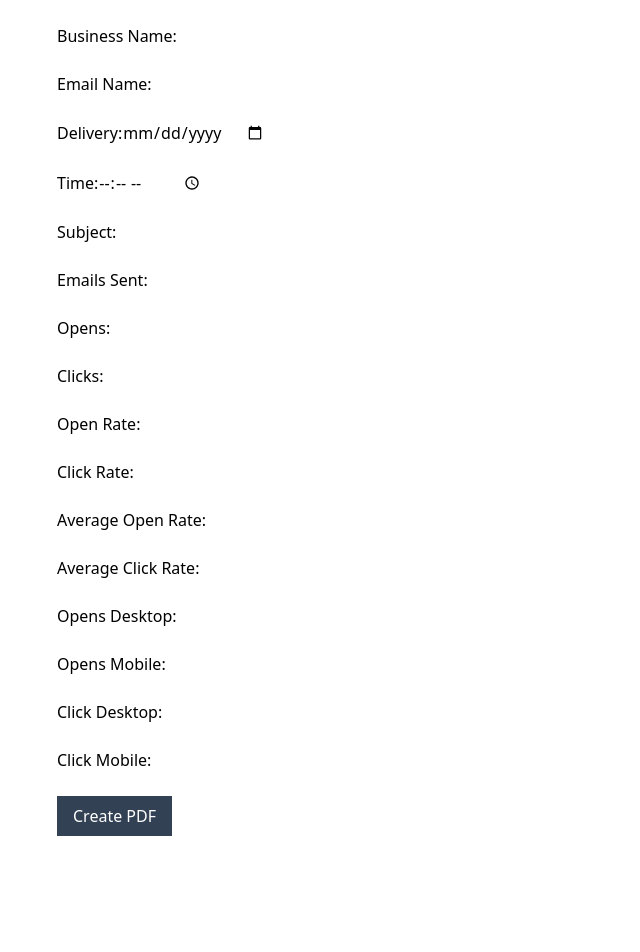
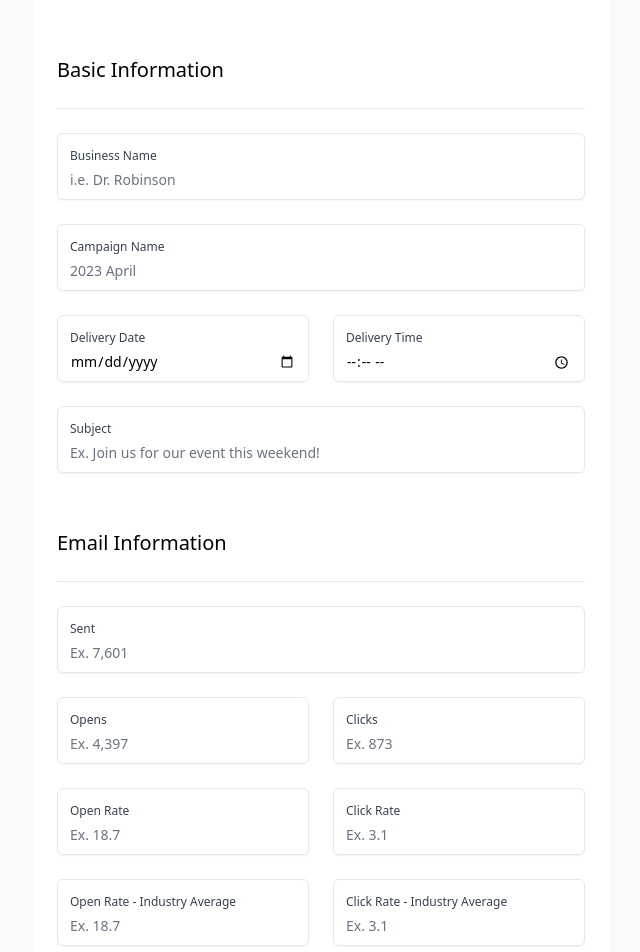
Before and after one commit to ermorrpheus/reporting-gen, a Next.js app: page / in a window 1280 px wide. Shown: the top 952 px of the page, without its empty margins (319-959 px from the left). Before the commit the page ends 860 px from the top, so only its background shows below. Built offline with nearby package versions, Linux system fonts and the light colour scheme; what @react-pdf/renderer would draw is missing.

Commit message:
new utils file in lib folder

```diff
--- a/package.json
+++ b/package.json
@@ -11,6 +11,7 @@
   "dependencies": {
     "@react-pdf/pdfkit": "^3.0.2",
     "@react-pdf/renderer": "^3.1.9",
+    "@tailwindcss/forms": "^0.5.3",
     "@types/chart.js": "^2.9.37",
     "@types/node": "18.15.11",
     "@types/react": "18.0.31",
--- /dev/null
+++ b/src/lib/types.ts
@@ -0,0 +1,25 @@
+export type FormData = {
+  businessName: string;
+  campaignName: string;
+  delivery: string;
+  time: string;
+  subject: string;
+  sent: string;
+  opens: string;
+  clicks: string;
+  openRate: string;
+  openPctDesktop: string;
+  openPctMobile: string;
+  clickRate: string;
+  clickPctDesktop: string;
+  clickPctMobile: string;
+  averageOpenRate: string;
+  averageClickRate: string;
+  clickPerformance: string;
+};
+
+export type ClickData = {
+  url: string;
+  clicks: number;
+  percentage: string;
+};
--- /dev/null
+++ b/src/lib/utils.ts
@@ -0,0 +1,37 @@
+import { ClickData } from "@/lib/types";
+
+export const formatDate = (dateString: string): string => {
+  const date = new Date(dateString);
+  const options: Intl.DateTimeFormatOptions = {
+    weekday: "long",
+    year: "numeric",
+    month: "long",
+    day: "numeric",
+  };
+  return date.toLocaleDateString("en-US", options);
+};
+
+export const formatTime = (time: string): string => {
+  const timeInput = time;
+  const [hours, minutes] = timeInput.split(":");
+  const date = new Date();
+  date.setHours(parseInt(hours));
+  date.setMinutes(parseInt(minutes));
+  return date.toLocaleTimeString("en-US", {
+    hour: "numeric",
+    minute: "numeric",
+    hour12: true,
+  });
+};
+
+export const convertToJSON = (inputData: string): ClickData[] => {
+  const lines = inputData.trim().split("\n");
+  return lines.map((line) => {
+    const [url, clicks, percentage] = line.trim().split("\t");
+    return {
+      url,
+      clicks: parseInt(clicks),
+      percentage,
+    };
+  });
+};
--- a/src/pages/index.tsx
+++ b/src/pages/index.tsx
@@ -3,25 +3,7 @@ import { Font, pdf, PDFViewer } from "@react-pdf/renderer";
 import { useState } from "react";
 
 import { MyDocument } from "../components/MyDocument";
-
-export type FormData = {
-  businessName: string;
-  subhead?: string;
-  delivery: string;
-  time: string;
-  subject: string;
-  sent: string;
-  opens: string;
-  clicks: string;
-  openRate: string;
-  openPctDesktop: string;
-  openPctMobile: string;
-  clickRate: string;
-  clickPctDesktop: string;
-  clickPctMobile: string;
-  averageOpenRate: string;
-  averageClickRate: string;
-};
+import { FormData } from "@/lib/types";
 
 Font.register({
   family: "AvenirNext",
@@ -44,7 +26,7 @@ Font.register({
 export default function PdfCreator() {
   const [formData, setFormData] = useState<FormData>({
     businessName: "",
-    subhead: "",
+    campaignName: "",
     delivery: "",
     time: "",
     subject: "",
@@ -59,6 +41,7 @@ export default function PdfCreator() {
     clickPctMobile: "",
     averageOpenRate: "",
     averageClickRate: "",
+    clickPerformance: "",
   });
 
   const handleClick = async () => {
@@ -72,119 +55,242 @@ export default function PdfCreator() {
   };
 
   return (
-    <div className="flex flex-col max-w-xl mx-auto gap-6 p-6">
-      <div>
-        <label className="">Business Name:</label>
+    <div className="bg-slate-50">
+      <div className="flex flex-col max-w-xl mx-auto gap-6 p-6 bg-white">
+        <h2 className="text-xl mt-8">Basic Information</h2>
+        <hr />
+        <label
+          htmlFor="business_name"
+          className="block overflow-hidden rounded-md border border-gray-200 px-3 py-2 shadow-sm focus-within:border-blue-600 focus-within:ring-1 focus-within:ring-blue-600"
+        >
+          <span className="text-xs font-medium text-gray-700">
+            Business Name
+          </span>
           <input
             type="text"
+            id="business_name"
+            placeholder="i.e. Dr. Robinson"
+            className="mt-1 w-full border-none p-0 focus:border-transparent focus:outline-none focus:ring-0 sm:text-sm"
             value={formData.businessName}
             onChange={(e) =>
               setFormData({ ...formData, businessName: e.target.value })
             }
           />
-      </div>
-      <div>
-        <label>Email Name:</label>
+        </label>
+        <label
+          htmlFor="campaignName"
+          className="block overflow-hidden rounded-md border border-gray-200 px-3 py-2 shadow-sm focus-within:border-blue-600 focus-within:ring-1 focus-within:ring-blue-600"
+        >
+          <span className="text-xs font-medium text-gray-700">
+            Campaign Name
+          </span>
           <input
             type="text"
-          value={formData.subhead}
+            id="campaignName"
+            placeholder="2023 April "
+            className="mt-1 w-full border-none p-0 focus:border-transparent focus:outline-none focus:ring-0 sm:text-sm"
+            value={formData.campaignName}
             onChange={(e) =>
-            setFormData({ ...formData, subhead: e.target.value })
+              setFormData({ ...formData, campaignName: e.target.value })
             }
           />
-      </div>
-      <div>
-        <label>Delivery:</label>
+        </label>
+        <div className="grid grid-cols-2 gap-6">
+          <label
+            htmlFor="delivery"
+            className="block overflow-hidden rounded-md border border-gray-200 px-3 py-2 shadow-sm focus-within:border-blue-600 focus-within:ring-1 focus-within:ring-blue-600"
+          >
+            <span className="text-xs font-medium text-gray-700">
+              Delivery Date
+            </span>
             <input
               type="date"
+              id="delivery"
+              placeholder="i.e. Dr. Robinson"
+              className="mt-1 w-full border-none p-0 focus:border-transparent focus:outline-none focus:ring-0 sm:text-sm"
               value={formData.delivery}
               onChange={(e) =>
                 setFormData({ ...formData, delivery: e.target.value })
               }
             />
-      </div>
-      <div>
-        <label>Time:</label>
+          </label>
+          <label
+            htmlFor="time"
+            className="block overflow-hidden rounded-md border border-gray-200 px-3 py-2 shadow-sm focus-within:border-blue-600 focus-within:ring-1 focus-within:ring-blue-600"
+          >
+            <span className="text-xs font-medium text-gray-700">
+              Delivery Time
+            </span>
             <input
               type="time"
+              id="time"
+              placeholder="10:00am"
+              className="mt-1 w-full border-none p-0 focus:border-transparent focus:outline-none focus:ring-0 sm:text-sm"
               value={formData.time}
-          onChange={(e) => setFormData({ ...formData, time: e.target.value })}
+              onChange={(e) =>
+                setFormData({ ...formData, time: e.target.value })
+              }
             />
+          </label>
         </div>
-      <div>
-        <label>Subject:</label>
+        <label
+          htmlFor="subject"
+          className="block overflow-hidden rounded-md border border-gray-200 px-3 py-2 shadow-sm focus-within:border-blue-600 focus-within:ring-1 focus-within:ring-blue-600"
+        >
+          <span className="text-xs font-medium text-gray-700">Subject</span>
           <input
             type="text"
+            id="subject"
+            placeholder="Ex. Join us for our event this weekend!"
+            className="mt-1 w-full border-none p-0 focus:border-transparent focus:outline-none focus:ring-0 sm:text-sm"
             value={formData.subject}
             onChange={(e) =>
               setFormData({ ...formData, subject: e.target.value })
             }
           />
-      </div>
-      <div>
-        <label>Emails Sent:</label>
+        </label>
+        <h2 className="text-xl mt-8">Email Information</h2>
+        <hr />
+        <label
+          htmlFor="sent"
+          className="block overflow-hidden rounded-md border border-gray-200 px-3 py-2 shadow-sm focus-within:border-blue-600 focus-within:ring-1 focus-within:ring-blue-600"
+        >
+          <span className="text-xs font-medium text-gray-700">Sent</span>
           <input
             type="text"
+            id="sent"
+            placeholder="Ex. 7,601"
+            className="mt-1 w-full border-none p-0 focus:border-transparent focus:outline-none focus:ring-0 sm:text-sm"
             value={formData.sent}
             onChange={(e) => setFormData({ ...formData, sent: e.target.value })}
           />
-      </div>
-      <div>
-        <label>Opens:</label>
+        </label>
+        <div className="grid grid-cols-2 gap-6">
+          <label
+            htmlFor="opens"
+            className="block overflow-hidden rounded-md border border-gray-200 px-3 py-2 shadow-sm focus-within:border-blue-600 focus-within:ring-1 focus-within:ring-blue-600"
+          >
+            <span className="text-xs font-medium text-gray-700">Opens</span>
             <input
               type="text"
+              id="opens"
+              placeholder="Ex. 4,397"
+              className="mt-1 w-full border-none p-0 focus:border-transparent focus:outline-none focus:ring-0 sm:text-sm"
               value={formData.opens}
-          onChange={(e) => setFormData({ ...formData, opens: e.target.value })}
+              onChange={(e) =>
+                setFormData({ ...formData, opens: e.target.value })
+              }
             />
-      </div>
-      <div>
-        <label>Clicks:</label>
+          </label>
+          <label
+            htmlFor="clicks"
+            className="block overflow-hidden rounded-md border border-gray-200 px-3 py-2 shadow-sm focus-within:border-blue-600 focus-within:ring-1 focus-within:ring-blue-600"
+          >
+            <span className="text-xs font-medium text-gray-700">Clicks</span>
             <input
               type="text"
+              id="clicks"
+              placeholder="Ex. 873"
+              className="mt-1 w-full border-none p-0 focus:border-transparent focus:outline-none focus:ring-0 sm:text-sm"
               value={formData.clicks}
-          onChange={(e) => setFormData({ ...formData, clicks: e.target.value })}
+              onChange={(e) =>
+                setFormData({ ...formData, clicks: e.target.value })
+              }
             />
+          </label>
         </div>
-      <div>
-        <label>Open Rate:</label>
+        <div className="grid grid-cols-2 gap-6">
+          <label
+            htmlFor="openRate"
+            className="block overflow-hidden rounded-md border border-gray-200 px-3 py-2 shadow-sm focus-within:border-blue-600 focus-within:ring-1 focus-within:ring-blue-600"
+          >
+            <span className="text-xs font-medium text-gray-700">Open Rate</span>
             <input
               type="text"
+              id="openRate"
+              placeholder="Ex. 18.7"
+              className="mt-1 w-full border-none p-0 focus:border-transparent focus:outline-none focus:ring-0 sm:text-sm"
               value={formData.openRate}
               onChange={(e) =>
                 setFormData({ ...formData, openRate: e.target.value })
               }
             />
-      </div>
-      <div>
-        <label>Click Rate:</label>
+          </label>
+          <label
+            htmlFor="clickRate"
+            className="block overflow-hidden rounded-md border border-gray-200 px-3 py-2 shadow-sm focus-within:border-blue-600 focus-within:ring-1 focus-within:ring-blue-600"
+          >
+            <span className="text-xs font-medium text-gray-700">
+              Click Rate
+            </span>
             <input
               type="text"
+              id="clickRate"
+              placeholder="Ex. 3.1"
+              className="mt-1 w-full border-none p-0 focus:border-transparent focus:outline-none focus:ring-0 sm:text-sm"
               value={formData.clickRate}
               onChange={(e) =>
                 setFormData({ ...formData, clickRate: e.target.value })
               }
             />
+          </label>
         </div>
-      <div>
-        <label>Average Open Rate:</label>
+        <div className="grid grid-cols-2 gap-6">
+          <label
+            htmlFor="averageOpenRate"
+            className="block overflow-hidden rounded-md border border-gray-200 px-3 py-2 shadow-sm focus-within:border-blue-600 focus-within:ring-1 focus-within:ring-blue-600"
+          >
+            <span className="text-xs font-medium text-gray-700">
+              Open Rate - Industry Average
+            </span>
             <input
               type="text"
+              id="averageOpenRate"
+              placeholder="Ex. 18.7"
+              className="mt-1 w-full border-none p-0 focus:border-transparent focus:outline-none focus:ring-0 sm:text-sm"
               value={formData.averageOpenRate}
               onChange={(e) =>
                 setFormData({ ...formData, averageOpenRate: e.target.value })
               }
             />
-      </div>
-      <div>
-        <label>Average Click Rate:</label>
+          </label>
+          <label
+            htmlFor="averageClickRate"
+            className="block overflow-hidden rounded-md border border-gray-200 px-3 py-2 shadow-sm focus-within:border-blue-600 focus-within:ring-1 focus-within:ring-blue-600"
+          >
+            <span className="text-xs font-medium text-gray-700">
+              Click Rate - Industry Average
+            </span>
             <input
               type="text"
+              id="averageClickRate"
+              placeholder="Ex. 3.1"
+              className="mt-1 w-full border-none p-0 focus:border-transparent focus:outline-none focus:ring-0 sm:text-sm"
               value={formData.averageClickRate}
               onChange={(e) =>
                 setFormData({ ...formData, averageClickRate: e.target.value })
               }
             />
+          </label>
         </div>
+        <label
+          htmlFor="clickPerformance"
+          className="block overflow-hidden rounded-md border border-gray-200 px-3 py-2 shadow-sm focus-within:border-blue-600 focus-within:ring-1 focus-within:ring-blue-600"
+        >
+          <span className="text-xs font-medium text-gray-700">
+            Click Rate - Industry Average
+          </span>
+          <input
+            type="text"
+            id="clickPerformance"
+            placeholder=""
+            className="mt-1 w-full border-none p-0 focus:border-transparent focus:outline-none focus:ring-0 sm:text-sm"
+            value={formData.clickPerformance}
+            onChange={(e) =>
+              setFormData({ ...formData, clickPerformance: e.target.value })
+            }
+          />
+        </label>
         <div>
           <label>Opens Desktop:</label>
           <input
@@ -226,11 +332,12 @@ export default function PdfCreator() {
           />
         </div>
         <button
-        className="bg-slate-700 px-4 py-2 text-white max-w-fit hover:bg-slate-900"
+          className="bg-slate-700 px-4 py-2 text-white max-w-fit hover:bg-slate-900 self-center"
           onClick={handleClick}
         >
           Create PDF
         </button>
       </div>
+    </div>
   );
 }
--- a/tailwind.config.js
+++ b/tailwind.config.js
@@ -4,5 +4,5 @@ module.exports = {
   theme: {
     extend: {},
   },
-  plugins: [],
+  plugins: [require("@tailwindcss/forms")],
 };
```
Also changed, not shown: src/components/MyDocument.tsx (+4 -5 lines), src/utils/formatDate.tsx (deleted, +0 -10 lines), src/utils/formatTime.tsx (deleted, +0 -12 lines), 1 other file (tests, documents, lock files or other folders). Lines whose indentation alone changed are shown as unchanged.
